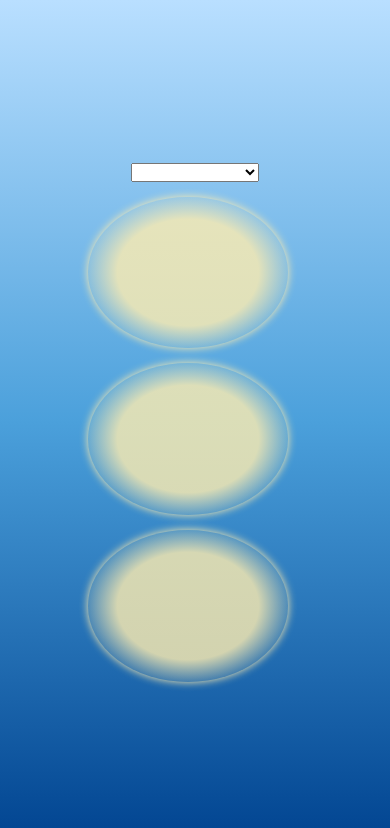
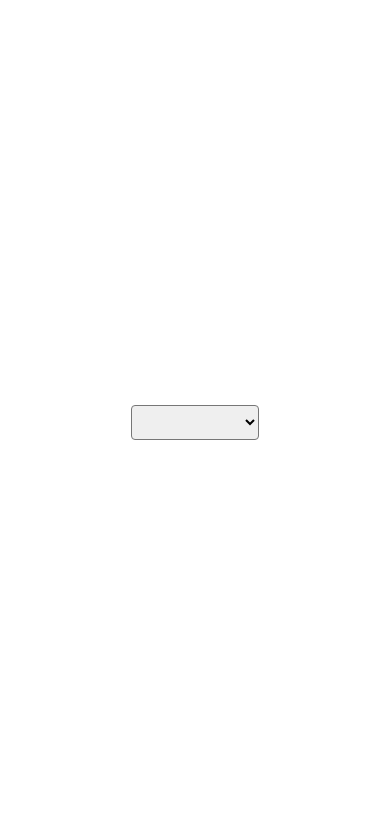
Before and after one commit to Serkan-Ucakcioglu/User-Mood-, a Vue app: page / in a window 390 px wide. Shown: the top 828 px of the page. Built offline with nearby package versions, Linux system fonts and the light colour scheme.

Commit message:
sunny , rains ,cloud add

```diff
--- a/src/App.vue
+++ b/src/App.vue
@@ -1,10 +1,10 @@
 <template>
-  <HelloWorld msg="Welcome to Your Vue.js + TypeScript App"/>
+  <UserMood />
 </template>
 
 <script setup lang="ts">
 
-import HelloWorld from './components/HelloWorld.vue';
+import UserMood from '@/components/UserMood.vue';
 
 </script>
 
--- a/src/components/HelloWorld.vue
+++ /dev/null
@@ -1,72 +0,0 @@
-<script setup lang="ts">
-import { ref } from "vue";
-
-const selected = ref(null);
-</script>
-
-<template>
-  <section class="sunny">
-    <div class="container">
-      <select name="sec" v-model="selected">
-        <option disabled value="">Please select one</option>
-        <option value="Cheerful">Cheerful</option>
-        <option value="Romantic">Romantic</option>
-        <option value="Gloomy">Gloomy</option>
-        <option value="Angry">Angry</option>
-      </select>
-
-      <div class="weather">
-        <div class="sun"></div>
-        <div class="sun"></div>
-        <div class="sun"></div>
-      </div>
-    </div>
-  </section>
-</template>
-
-<!-- Add "scoped" attribute to limit CSS to this component only -->
-<style lang="scss" scoped>
-section {
-  display: flex;
-  align-items: center;
-  height: 100vh;
-
-  .weather {
-    display: flex;
-    justify-content: center;
-    align-items: center;
-    width: 100%;
-    height: 500px;
-  }
-}
-
-.sunny {
-  background: linear-gradient(to bottom, #b9dfff, #4ba0db, #004390);
-}
-
-.sun {
-  display: block;
-  height: 300px;
-  width: 300px;
-  margin-right: 15px;
-  background: radial-gradient(
-    rgba(255, 237, 175, 0.8) 50%,
-    rgba(255, 237, 175, 0.2) 70%
-  );
-  border-radius: 50%;
-  box-shadow: 0 0 0.5em rgba(255, 237, 175, 1);
-  -webkit-animation: rays 10s infinite;
-  -moz-animation: rays 10s infinite;
-  animation: rays 10s infinite;
-}
-@media only screen and (max-width: 600px) {
-  .weather {
-    flex-direction: column !important;
-    .sun {
-      width: 200px !important;
-      height: 200px !important;
-      margin-top: 15px;
-    }
-  }
-}
-</style>
--- /dev/null
+++ b/src/components/UserMood.vue
@@ -0,0 +1,147 @@
+<script setup lang="ts">
+import { ref } from "vue";
+
+const selected = ref(null);
+</script>
+
+<template>
+  <section :class="selected">
+    <div class="container">
+      <select name="sec" v-model="selected">
+        <option disabled value="">Please select one</option>
+        <option value="cheerful">Cheerful</option>
+        <option value="romantic">Romantic</option>
+        <option value="gloomy">Gloomy</option>
+        <option value="angry">Angry</option>
+      </select>
+
+      <div v-if="selected == 'cheerful'" class="sunnys">
+        <div class="sun"></div>
+        <div class="sun"></div>
+        <div class="sun"></div>
+      </div>
+      <div  v-if="selected == 'romantic'" class="rains">
+        <div class="rain"></div>
+      </div>
+      <div v-if="selected == 'gloomy'" class="cloud">
+      <svg class="smallcloud" viewBox='0 0 100 100'>
+    <path d="m 20 50 a 10 10 1 0 0 0 20 h 50 a 0.5 0.5 0 0 0 0 -25 a 0.5 0.5 0 0 0 -27 -3 a 0.5 0.5 0 0 0 -23 8 m 9 20 c 22 23 34 1 37 0 m 15 0" fill="white" />
+  </svg>
+  <svg class="smallcloud" viewBox='0 0 100 100'>
+    <path d="m 20 50 a 10 10 1 0 0 0 20 h 50 a 0.5 0.5 0 0 0 0 -25 a 0.5 0.5 0 0 0 -27 -3 a 0.5 0.5 0 0 0 -23 8 m 9 20 c 22 23 34 1 37 0 m 15 0" fill="white" />
+  </svg>
+      </div>
+    </div>
+  </section>
+</template>
+
+<!-- Add "scoped" attribute to limit CSS to this component only -->
+<style lang="scss" scoped>
+
+//section class
+.cheerful {
+  background: linear-gradient(to bottom, #b9dfff, #4ba0db, #004390);
+}
+.gloomy{
+    background: #2980b9;
+}
+ .romantic{
+ background: linear-gradient(to bottom right, #131e35 ,#3f3a81);
+}
+.angry{
+  background: red;
+}
+////
+
+
+section {
+  display: flex;
+  align-items: center;
+  height: 100vh;
+
+  .sunnys {
+    display: flex;
+    justify-content: center;
+    align-items: center;
+    width: 100%;
+    height: 500px;
+  }
+  select{
+    height: 35px;
+    border-radius: 4px;
+  }
+  .rains{
+    width: 100%;
+    height: 500px;
+  }
+  .cloud{
+    display: flex;
+    justify-content: space-between;
+    width: 100%;
+    height: 500px;
+    svg{
+      width: 100%;
+      height: 100%;;
+    }
+  }
+}
+
+
+//  Romantic = Rainss
+
+.rain{
+  height: 100%;
+  width: 100%;
+  overflow: hidden;
+  background-image: url("https://cdn.discordapp.com/attachments/744182992037216260/990016273008177242/rain1.png"),
+  url("https://cdn.discordapp.com/attachments/744182992037216260/990016273217900584/rain2.png"),
+  url("https://cdn.discordapp.com/attachments/744182992037216260/990016273456988240/rain3.png");
+
+  animation: snow 1.5s linear  infinite ;
+}
+
+@keyframes snow {
+  0% {
+    background-position: 0px 0px, 0px 0px, 0px 0px;
+  }
+  100% {
+    background-position: 500px 1000px, 400px 400px, 300px 300px;
+  }
+}
+//
+
+
+
+//CHERFUUL - SUNNY
+
+
+.sun {
+  display: block;
+  height: 300px;
+  width: 300px;
+  margin-right: 15px;
+  background: radial-gradient(
+    rgba(255, 237, 175, 0.8) 50%,
+    rgba(255, 237, 175, 0.2) 70%
+  );
+  border-radius: 50%;
+  box-shadow: 0 0 0.5em rgba(255, 237, 175, 1);
+  -webkit-animation: rays 10s infinite;
+  -moz-animation: rays 10s infinite;
+  animation: rays 10s infinite;
+}
+
+///
+
+//responsive
+@media only screen and (max-width: 600px) {
+  .sunnys {
+    flex-direction: column !important;
+    .sun {
+      width: 200px !important;
+      height: 200px !important;
+      margin-top: 15px;
+    }
+  }
+}
+</style>
```
